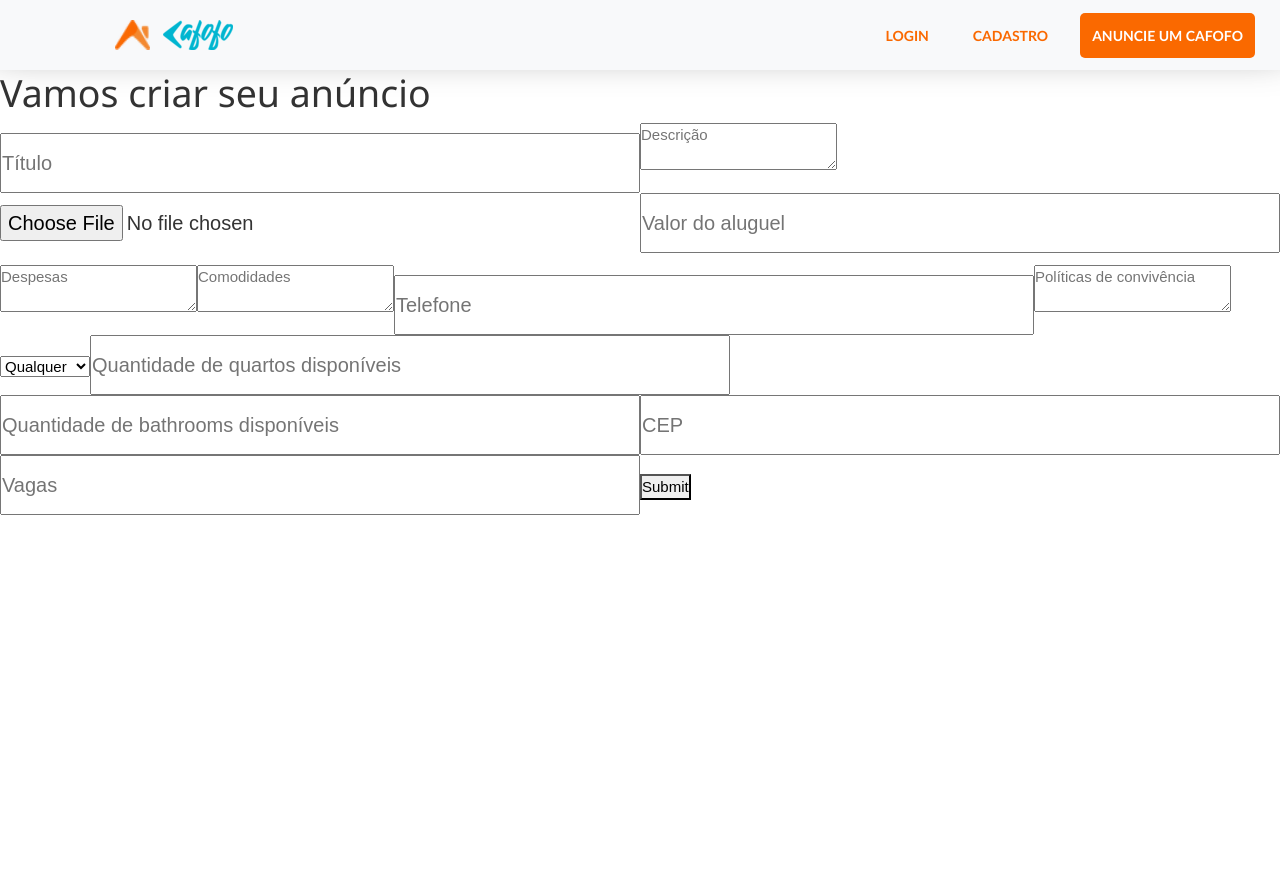
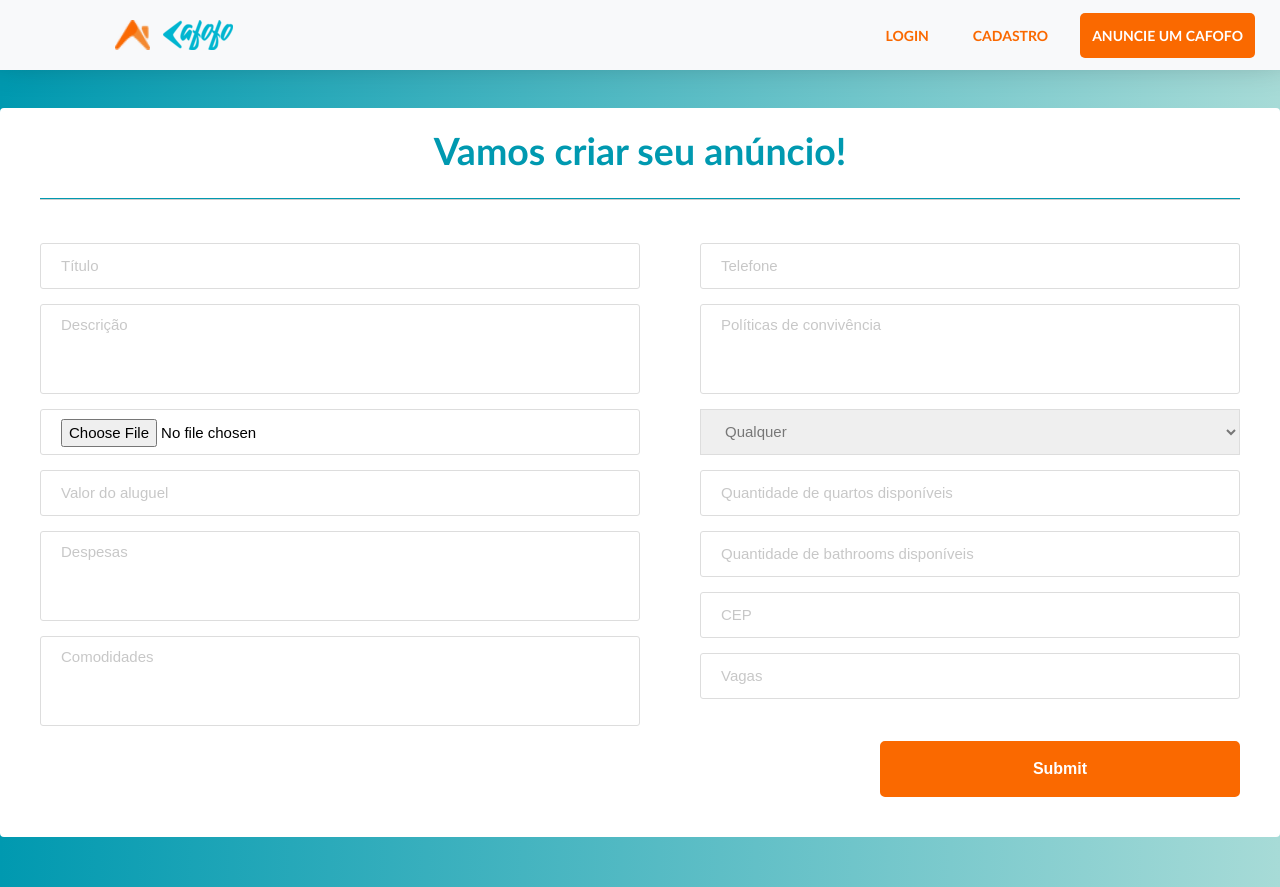
Before and after one commit to desenho-2019/WebAPP, a React (Create React App) app in the folder cafofo/: page /register-cafofo in a window 1280 px wide. Before the commit the page ends 800 px from the top, so only its background shows below. Built offline with nearby package versions, Linux system fonts and the light colour scheme.

Commit message:
#22 Styling Ads Register Form

```diff
--- a/cafofo/src/pages/adsRegister/index.js
+++ b/cafofo/src/pages/adsRegister/index.js
@@ -8,6 +8,7 @@ import FormControl from '@material-ui/core/FormControl';
 import FormLabel from '@material-ui/core/FormLabel';
 import api from '../../services/api'
 import axios from 'axios'
+import { Form, Container } from "./styles";
 
 
 export default class AdsRegister extends Component {
@@ -54,10 +55,13 @@ export default class AdsRegister extends Component {
             contact, terms, target_gender, status, owner, rooms, bathrooms,
             location, guests } = this.state;
         return (
-            <div style={{ flexDirection: "row" }}>
-                <h1>Vamos criar seu anúncio</h1>
-                <form onSubmit={this.submitHandler}>
-
+            <Container>
+                <Form onSubmit={this.submitHandler}>
+                    <h1>Vamos criar seu anúncio!</h1>
+                    <hr />
+                    <br />
+                    <div className="forms-container">
+                        <div className="forms-collumn-1">
                             <input
                                 name="title"
                                 type="text"
@@ -87,6 +91,7 @@ export default class AdsRegister extends Component {
                                 value={price}
                                 onChange={this.changeHandler}
                             />
+
                             <textarea
                                 name="expenses"
                                 placeholder="Despesas"
@@ -99,6 +104,10 @@ export default class AdsRegister extends Component {
                                 value={commodities}
                                 onChange={this.changeHandler}
                             />
+
+                        </div>
+                        <div className="forms-collumn-2">
+
                             <input
                                 name="contact"
                                 type="tel"
@@ -161,14 +170,12 @@ export default class AdsRegister extends Component {
 
                             />
 
-
-
+                        </div>
+                    </div>
                     <button type="submit">Submit</button>
 
-
-                </form>
-
-            </div>
+                </Form>
+            </Container>
         )
     }
 }
--- /dev/null
+++ b/cafofo/src/pages/adsRegister/styles.js
@@ -0,0 +1,129 @@
+import styled from "styled-components";
+
+export const Container = styled.div`
+  display: flex;
+  align-items: center;
+  justify-content: center;
+  height: 50%;
+  background-image: linear-gradient(to right,#0099B0, #A7DBD7);
+`;
+
+export const Form = styled.form`
+
+  width: 1300px;
+  background: #fff;
+  padding: 40px;
+  padding-top: 20px;
+  display: flex;
+  margin-top: 3%;
+  margin-bottom: 50px;
+  flex-direction: column;
+  border-radius: 4px;
+
+  .forms-container {
+    width: 100%;
+    justify-content: space-between;
+  }
+
+  .forms-collumn-1 {
+    display: table;
+    width: 50%;
+    float: left;
+  }
+
+  .forms-collumn-2 {
+    display: table;
+    width: 50%;
+    padding-left: 5%;
+    overflow: hidden;
+  }
+
+  img {
+    width: 100px;
+    margin: 10px 0 40px;
+  }
+  input, textarea {
+    display: flex;
+    height: 46px;
+    margin-bottom: 15px;
+    padding: 9px 20px;
+    color: #000;
+    font-size: 15px;
+    width: 100%;
+    border: 1px solid #ddd;
+    &::placeholder {
+      color: #999;
+    }
+    border-radius: 3px;
+  }
+
+  textarea {
+    resize: none;
+    height: 90px !important;
+  }
+
+  input:focus {
+    border: 1px solid #0099B0;
+  }
+
+  select {
+    display: flex;
+    height: 46px;
+    margin-bottom: 15px;
+    padding: 0 20px;
+    color: #777;
+    font-size: 15px;
+    width: 100%;
+    border: 1px solid #ddd;
+    &::placeholder {
+      color: #999;
+    }
+  }
+  input#file {
+    padding-top: 8px;
+  }
+  button {
+    color: #FFF;
+    font-weight: bold;
+    font-size: 16px;
+    background-color: #fa6900;
+    height: 56px;
+    border: 2px solid #fa6900;
+    border-radius: 5px;
+    width: 30%;
+    margin-left: 70%;
+
+  }
+  button:hover {
+    color: #fff;
+    background-color: #f38633;
+    transition-duration: 0.3s;
+    transform: scale(1.002);
+    border-color: #f38633;
+  }
+  hr {
+    margin: 20px 0;
+    border-color: #0099B0;
+    border-bottom: 1px solid #cdcdcd;
+    width: 100%;
+  }
+  a {
+    font-size: 16px;
+    font-weight: bold;
+    color: #999;
+    text-decoration: none;
+    margin-bottom: 10px;
+    text-align: center;
+    margin-left: 33%;
+  }
+  a:hover {
+    color: #0099B0;
+  }
+  h1 {
+    font-family: 'Trebuchet MS', Arial, sans-serif;
+    font-weight: bold;
+    margin-bottom: 5px;
+    text-align: center;
+    color: #0099B0;
+  }
+`
```
Lines whose indentation alone changed are shown as unchanged.
